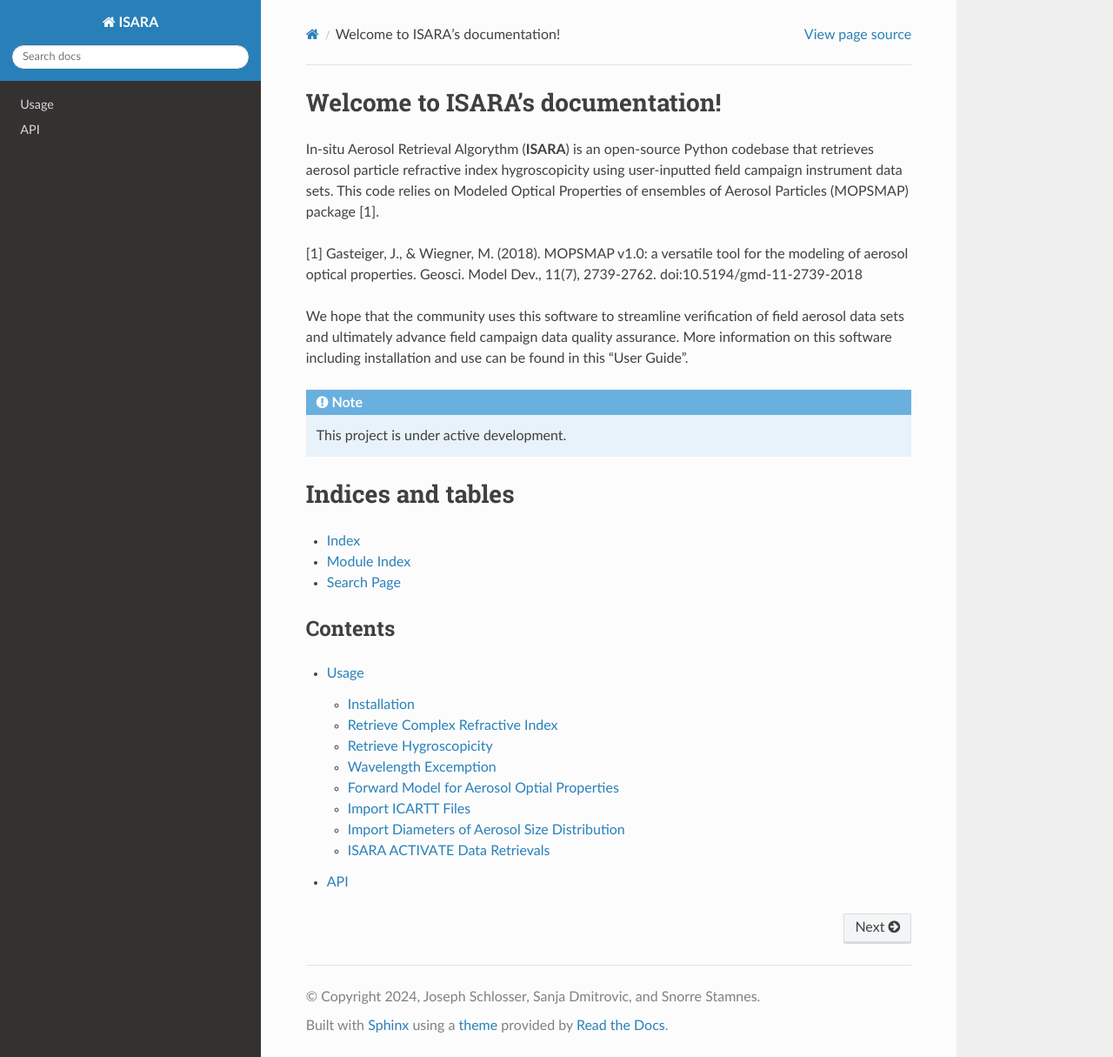
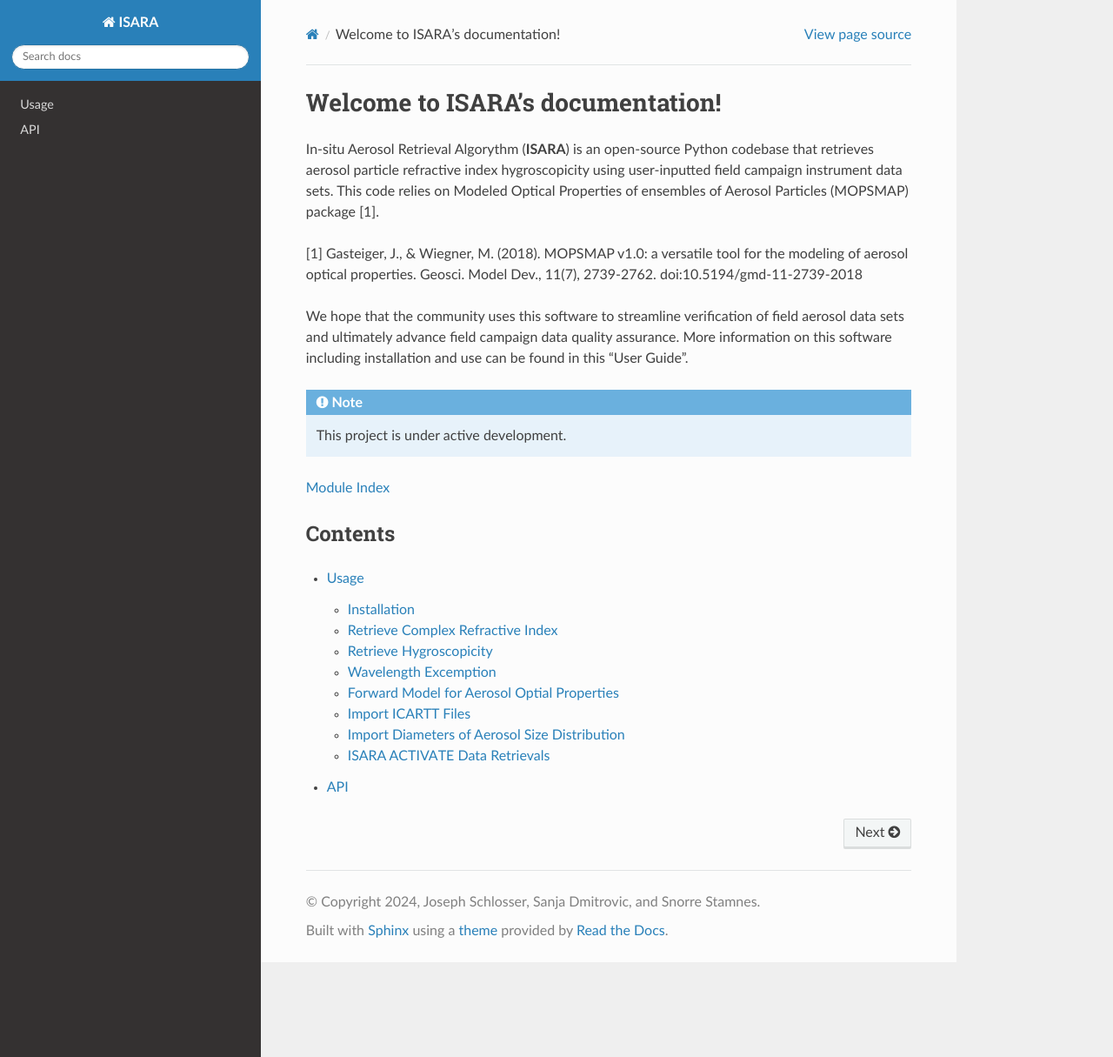
Before and after one commit to sdmitrovic/ISARA_code, a Sphinx documentation site: the page built from source/index.rst, in a window 1280 px wide and 1215 px high. Shown: the whole window at 87% size. Built offline with Sphinx 7.4.7 and the Read the Docs theme 2.0.0, drawn with Linux system fonts in a browser that asks for light colours.

Commit message:
updated usage

```diff
--- a/source/index.rst
+++ b/source/index.rst
@@ -22,12 +22,8 @@ We hope that the community uses this software to streamline verification of fiel
 
 
 
-Indices and tables
-==================
+:ref:`modindex`
 
-* :ref:`genindex`
-* :ref:`modindex`
-* :ref:`search`
 
 Contents
 --------
```
Also changed, not shown: 2 other files.
